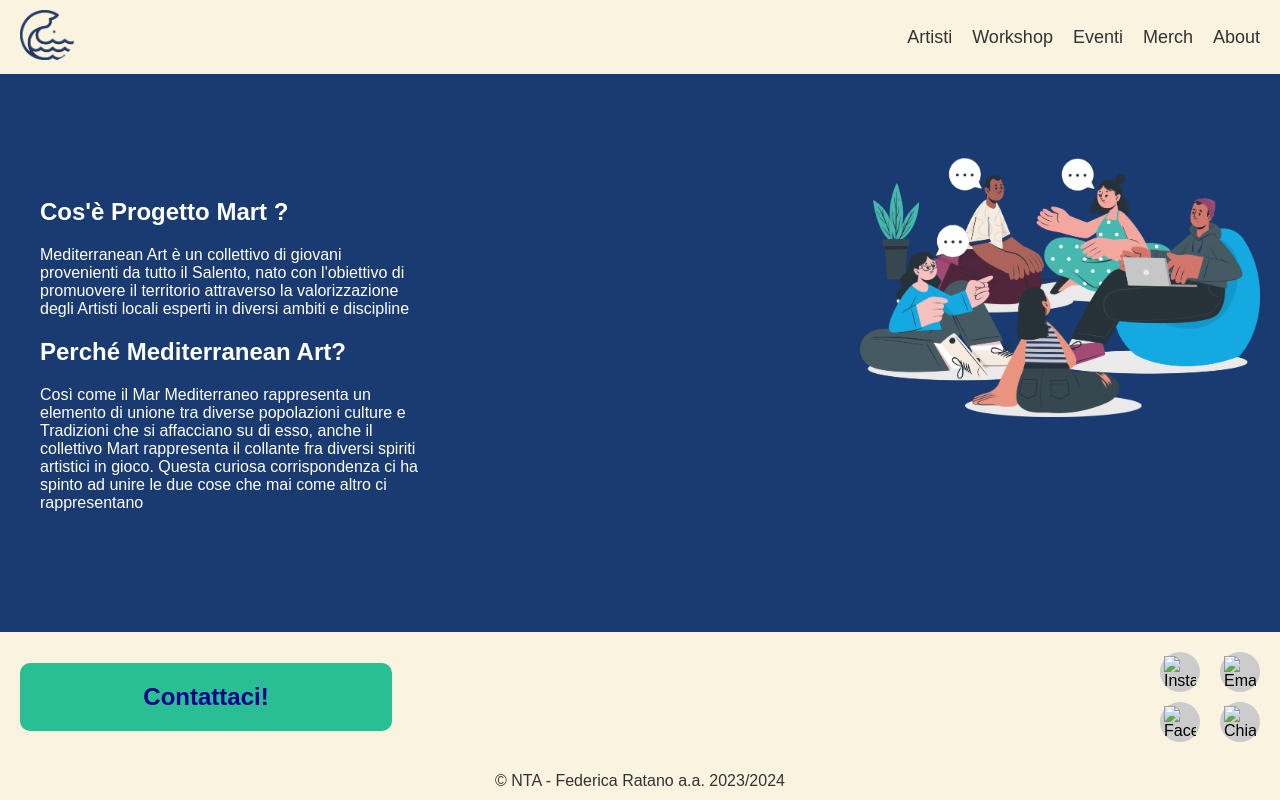
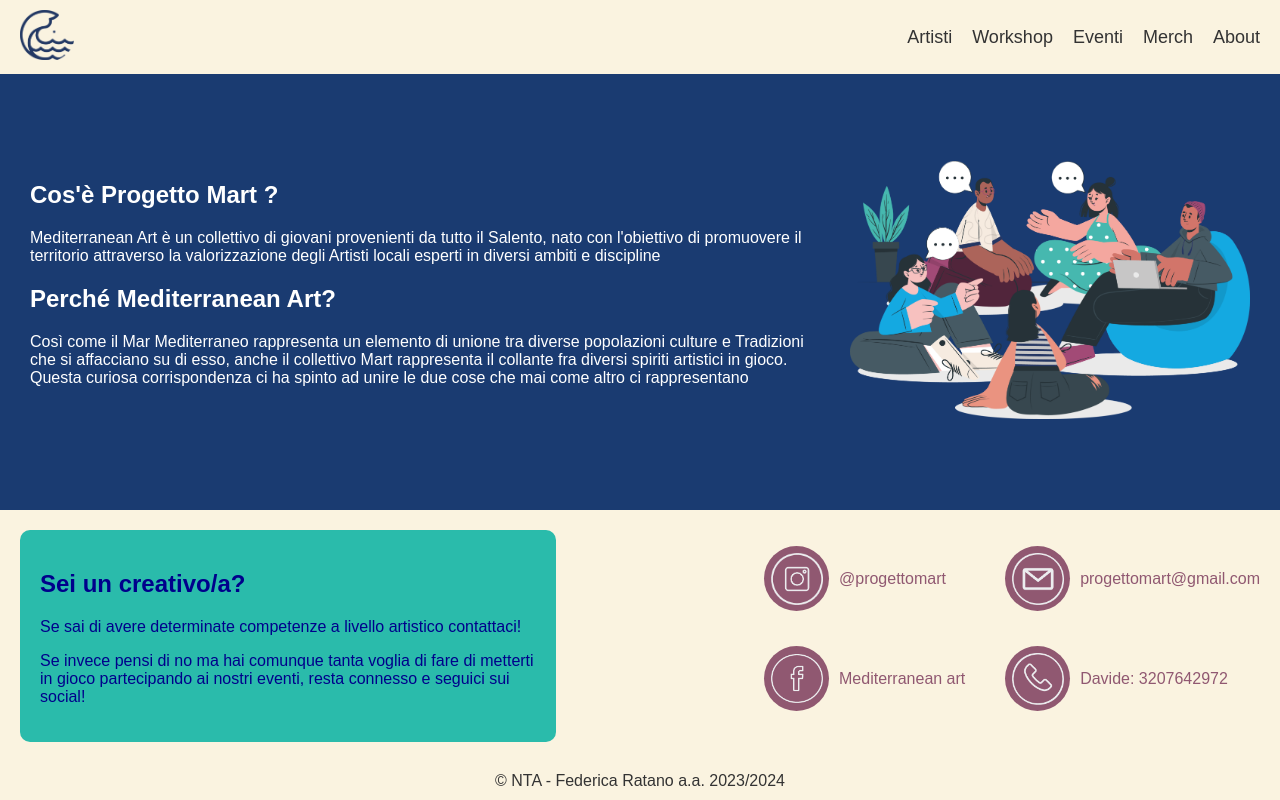
Before and after one commit to peachourigami/mart_site, a plain HTML site: page website/about.html in a window 1280 px wide. Drawn offline with Linux system fonts and the light colour scheme; a script that the page names is missing.

Commit message:
aboutpage done

```diff
--- a/website/about.html
+++ b/website/about.html
@@ -44,7 +44,6 @@
         <main>
             <!-- Section with text and image -->
             <div class="section-text-image">
-                <div class="section-text-image">
                     <div class="text-section">
                         <!-- Separate divs for different parts of the text -->
                         <div class="text-part1">
@@ -62,7 +61,6 @@
                                 come altro ci rappresentano</p>
                         </div>
                     </div>
-                </div>
                 <div class="image-section">
                     <img src="images/illustration_about.png" alt="Descriptive Image" style="width: 400px; height: auto;">
                 </div>
@@ -70,22 +68,44 @@
         </div>
         <div class="container-contacts">
             <div class="left-side">
-                <h2>Contattaci!</h2>
+                <h2>Sei un creativo/a?</h2>
+            <p>Se sai di avere determinate competenze a livello artistico contattaci!</p>
+            <p>Se invece pensi di no ma hai comunque tanta voglia di fare di metterti in gioco partecipando ai nostri eventi, resta connesso e seguici sui social!</p>
             </div>
 
             <div class="right-side">
               <div class="icon-grid">
-                <div class="icon">
-                  <img src="instagram-icon.png" alt="Instagram">
+                <div class="contact-item">
+                    <div class="icon">
+                    <img src="images/instagram_icon.png" alt="Instagram">
+                    </div>
+                    <a href="https://www.instagram.com/progettomart/" style="text-decoration:none">
+                        <span class="text-contact">@progettomart</span>
+                    </a>
                 </div>
-                <div class="icon">
-                  <img src="email-icon.png" alt="Email">
+                <div class="contact-item">
+                    <div class="icon">
+                    <img src="images/mail_icon.png" alt="Email">
+                    </div>
+                    <a href="mailto:progettomart@gmail.com" style="text-decoration:none">
+                        <span class="text-contact">progettomart@gmail.com</span>
+                    </a>
                 </div>
-                <div class="icon">
-                  <img src="facebook-icon.png" alt="Facebook">
+                <div class="contact-item">
+                    <div class="icon">
+                    <img src="images/facebook_icon.png" alt="Facebook">
+                    </div>
+                    <a href="https://www.facebook.com/progettomart/" style="text-decoration:none">
+                        <span class="text-contact">Mediterranean art</span>
+                    </a>
                 </div>
-                <div class="icon">
-                  <img src="phone-icon.png" alt="Chiamata">
+                <div class="contact-item">
+                    <div class="icon">
+                        <img src="images/phone_icon.png" alt="Chiamata">
+                    </div>
+                    <a href="tel:3207642972" style="text-decoration:none">
+                        <span class="text-contact">Davide: 3207642972</span>
+                    </a>
                 </div>
             </div>
             </div>
--- a/website/styles/styles.css
+++ b/website/styles/styles.css
@@ -394,15 +394,15 @@ footer p {
     box-sizing: border-box;
 }
 
-.text-section, .image-section {
-    width: 48%;
-}
 
 .text-section {
     color: #fff;
+    padding: 10px;
+    width: 70%;
 }
 
 .image-section img {
+    padding: 10px;
     width: 100%;
     height: auto;
     border-radius: 10px;
@@ -481,11 +481,6 @@ footer p {
 
     .section-text-image {
         flex-direction: column;
-    }
-
-    .text-section, .image-section {
-        width: 100%;
-        padding: 10px;
     }
 
     .gallery-grid {
@@ -574,7 +569,7 @@ footer p {
 .date {
     color: darkblue; /* Colore blu scuro */
     font-weight: bold;
-    font-size: 36px; /* Dimensione del giorno */
+    font-size: 45px; /* Dimensione del giorno */
     margin-bottom: 5px;
 }
 
@@ -601,37 +596,47 @@ footer p {
   }
 
   .left-side {
-    width: 30%;
-    text-align: center;
+    width: 40%;
     color: darkblue; /* Colore blu scuro */
     border-radius: 10px;
-    background-color: #29be94;
+    background-color: #2abbab;
+    padding: 20px;
   }
 
   .right-side {
-    width: 50%;
+    width: 40%;
     display: flex;
-    justify-content: flex-end;
   }
 
   .icon {
-    width: 40px;
-    height: 40px;
-    background-color: #ccc;
+    background-color: #905871;
     border-radius: 50%;
+    width: 65px;
+    height: 65px;
     display: flex;
     justify-content: center;
     align-items: center;
-    margin-left: 10px;
+    margin-right: 10px;
   }
 
   .icon-grid {
     display: grid;
     grid-template-columns: repeat(2, 1fr);
-    grid-gap: 10px;
+    grid-gap: 20px;
   }
 
   .icon img {
     max-width: 80%;
     max-height: 80%;
   }
+
+  .contact-item {
+    display: flex;
+    align-items: center;
+    margin-bottom: 15px;
+}
+
+.text-contact {
+    font-size: 16px;
+    color: #905871;
+}
```
Also changed, not shown: website/events.html (+26 -11 lines), website/merch.html (+1 -2 lines), website/styles/artisti.css (+6 -3 lines), website/workshop.html (+1 -2 lines).
